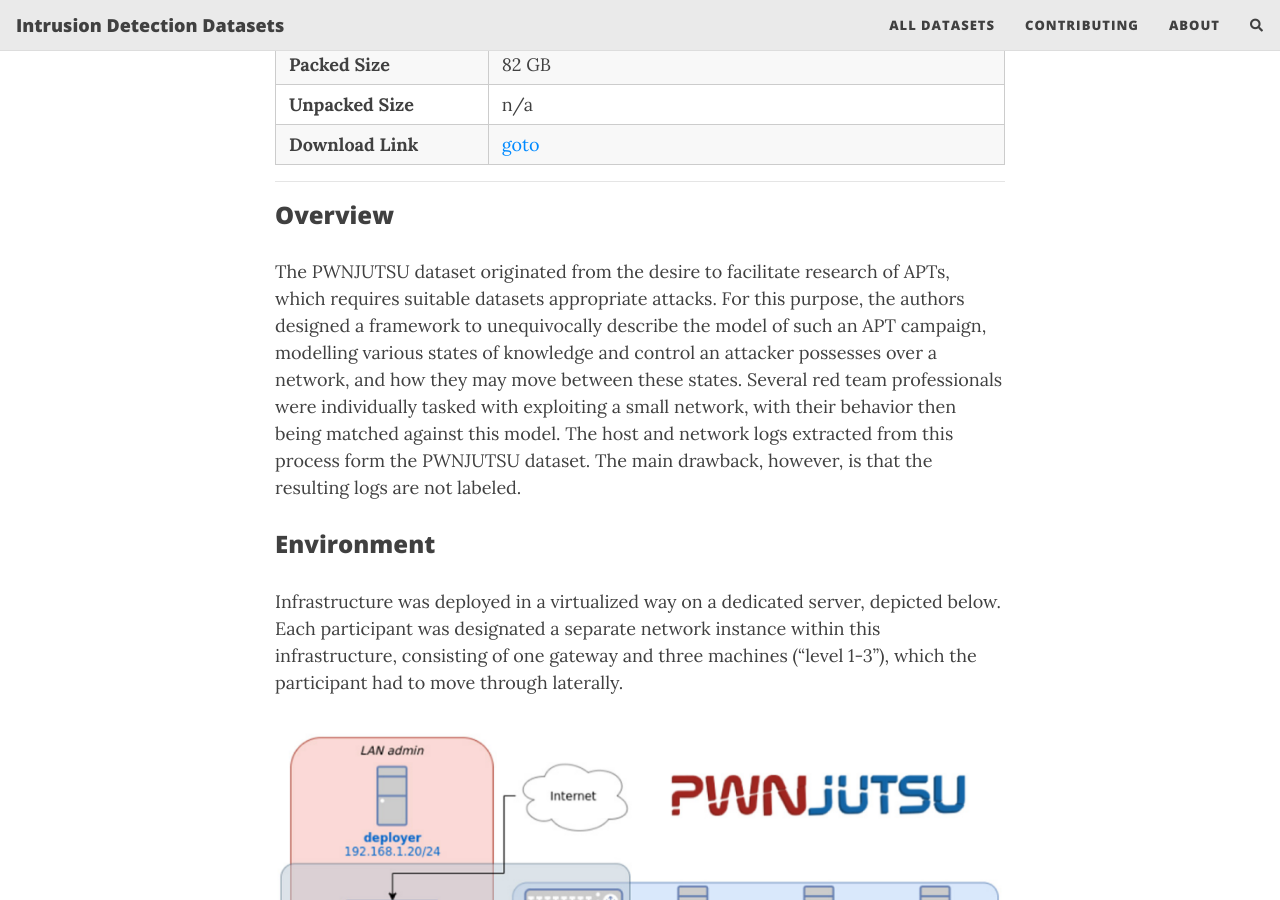
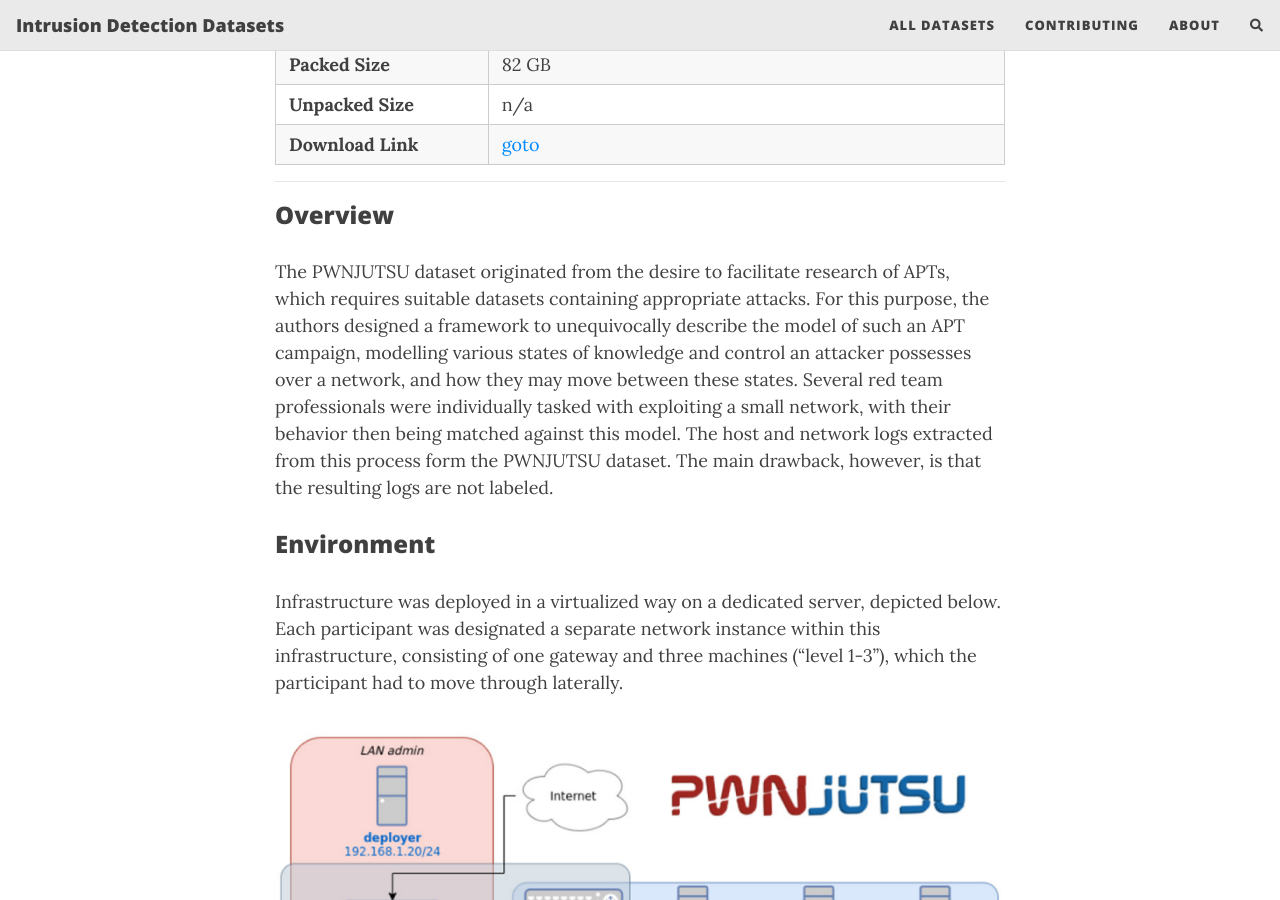
Before and after one commit to fkie-cad/COMIDDS, a Jekyll site: the page built from content/datasets/pwnjutsu.md, in a window 1280 px wide and 900 px high, scrolled down 1102 px. Built offline with Jekyll 4.4.1, drawn with Linux system fonts in a browser that asks for light colours; nearby versions of some CDN libraries; comment, search, counter and statistics services are not loaded; some of the changed text lies outside the part shown.

Commit message:
Fix minor typos in PWNJUTSU entry

```diff
--- a/content/datasets/pwnjutsu.md
+++ b/content/datasets/pwnjutsu.md
@@ -32,7 +32,7 @@
 ***
 
 ### Overview
-The PWNJUTSU dataset originated from the desire to facilitate research of APTs, which requires suitable datasets appropriate attacks.
+The PWNJUTSU dataset originated from the desire to facilitate research of APTs, which requires suitable datasets containing appropriate attacks.
 For this purpose, the authors designed a framework to unequivocally describe the model of such an APT campaign, modelling various states of knowledge and control an attacker possesses over a network, and how they may move between these states.
 Several red team professionals were individually tasked with exploiting a small network, with their behavior then being matched against this model.
 The host and network logs extracted from this process form the PWNJUTSU dataset.
```
Also changed, not shown: other parts of content/datasets/pwnjutsu.md (+1 -1 lines).
